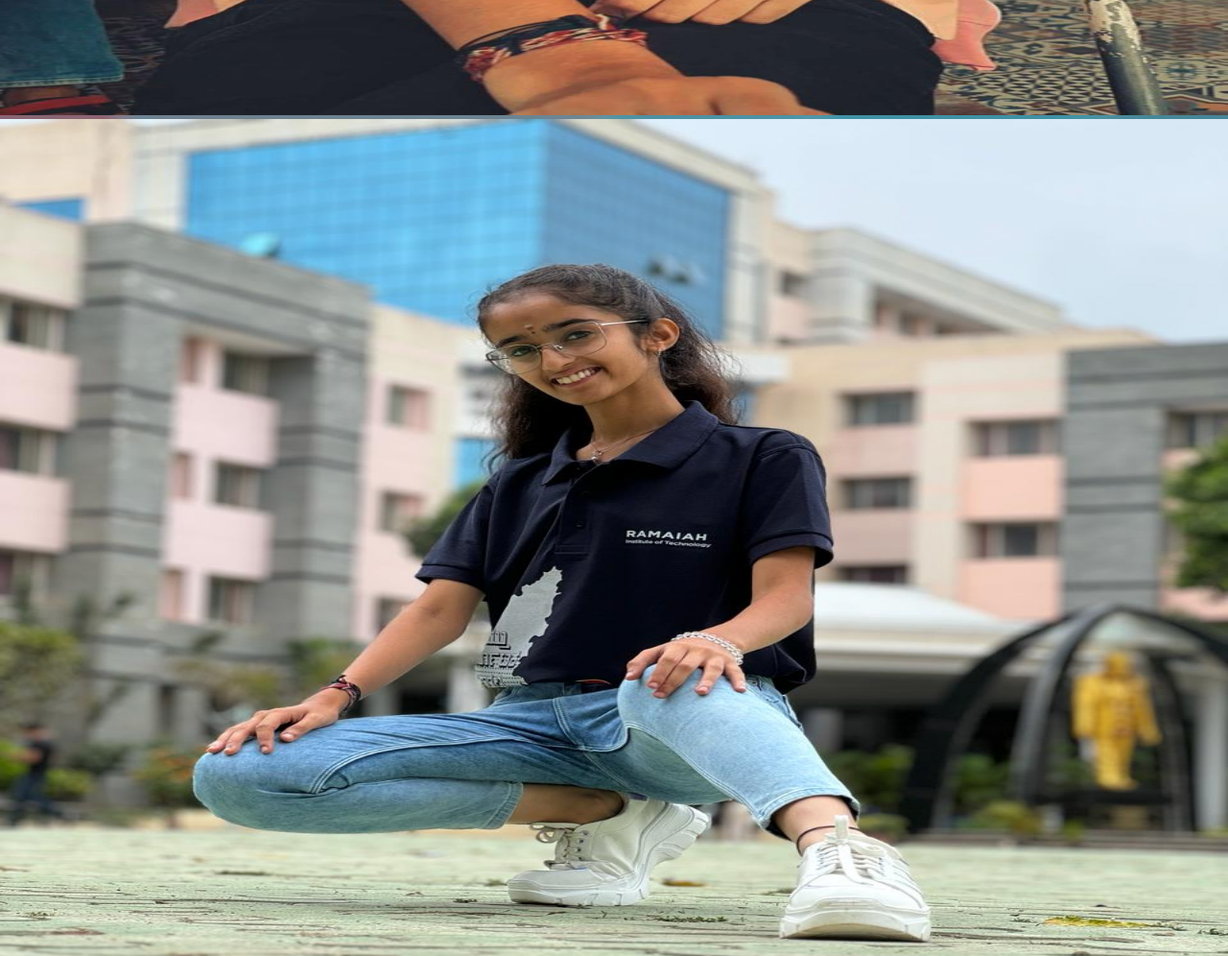
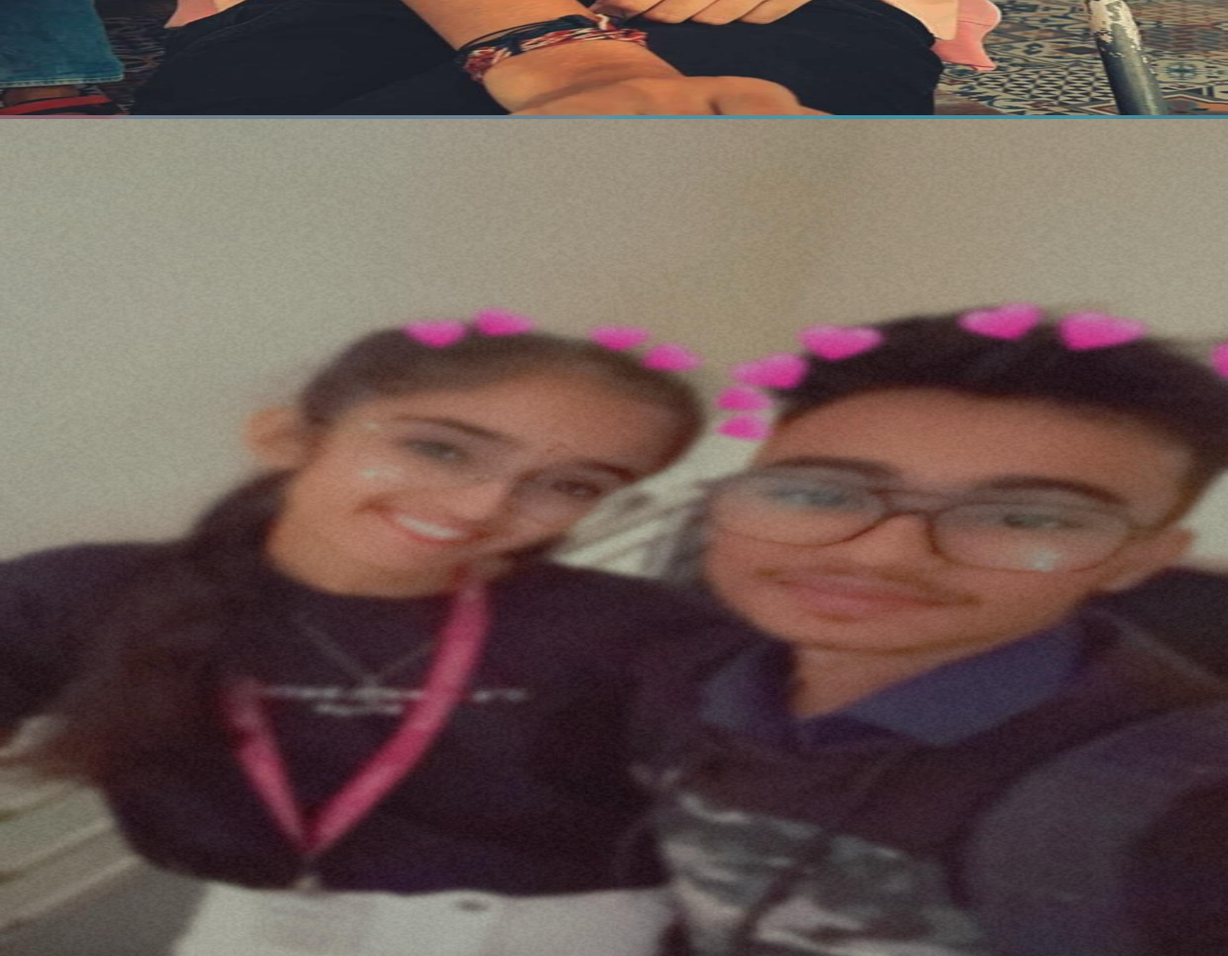
Before and after one commit to SHASHANKSV16/birthday, a plain HTML site: page pic.html in a window 1280 px wide. Shown: the part 680-1676 px from the top of the page at 96% size. Drawn offline with nearby package versions, Linux system fonts and the light colour scheme.

Commit message:
Update pic.html

```diff
--- a/pic.html
+++ b/pic.html
@@ -23,7 +23,7 @@
 
 
 
-            <img src="./New folder/2.jpg" width="750px" height="1000px"alt="">
+            <img src="./New folder/IMG-20240201-WA0013.jpg" width="750px" height="1000px"alt="">
 
 
 
```
